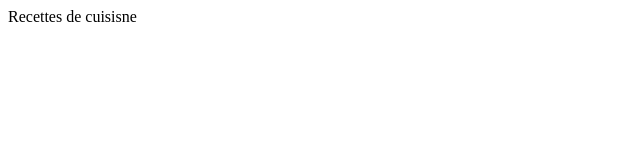
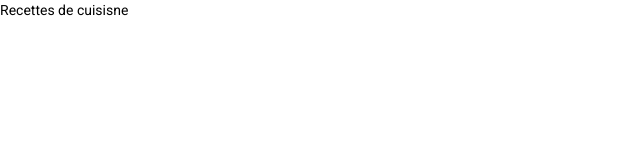
Before and after one commit to Olivier-Guy/recette-cuisisne, an Angular app: page /login in a window 1280 px wide. Before the commit this address led to /. Shown: the top 160 px of the page, without its empty margins (0-640 px from the left). Built offline with nearby package versions, Linux system fonts and the light colour scheme.

Commit message:
minor changes

```diff
--- a/angular.json
+++ b/angular.json
@@ -48,6 +48,7 @@
               "src/assets"
             ],
             "styles": [
+              "./node_modules/@angular/material/prebuilt-themes/pink-bluegrey.css",
               "src/styles.css"
             ],
             "scripts": []
@@ -115,6 +116,7 @@
               "src/assets"
             ],
             "styles": [
+              "./node_modules/@angular/material/prebuilt-themes/pink-bluegrey.css",
               "src/styles.css"
             ],
             "scripts": []
--- a/package.json
+++ b/package.json
@@ -11,10 +11,12 @@
   "private": true,
   "dependencies": {
     "@angular/animations": "^14.2.0",
+    "@angular/cdk": "^13.0.0",
     "@angular/common": "^14.2.0",
     "@angular/compiler": "^14.2.0",
     "@angular/core": "^14.2.0",
     "@angular/forms": "^14.2.0",
+    "@angular/material": "^13.0.0",
     "@angular/platform-browser": "^14.2.0",
     "@angular/platform-browser-dynamic": "^14.2.0",
     "@angular/router": "^14.2.0",
--- a/src/app/app-routing.module.ts
+++ b/src/app/app-routing.module.ts
@@ -1,7 +1,11 @@
 import { NgModule } from '@angular/core';
 import { RouterModule, Routes } from '@angular/router';
+import { LoginComponent } from './login-component/login-component.component';
 
-const routes: Routes = [];
+const routes: Routes = [
+  {path: "login", component: LoginComponent},
+  {path: "", component: LoginComponent}
+];
 
 @NgModule({
   imports: [RouterModule.forRoot(routes)],
--- /dev/null
+++ b/src/app/login-component/login-component.component.html
@@ -0,0 +1,7 @@
+<div class="container">
+  <div>
+    <div class="card">
+
+    </div>
+  </div>
+</div>
--- /dev/null
+++ b/src/app/login-component/login-component.component.ts
@@ -0,0 +1,15 @@
+import { Component, OnInit } from '@angular/core';
+
+@Component({
+  selector: 'app-login-component',
+  templateUrl: './login-component.component.html',
+  styleUrls: ['./login-component.component.css']
+})
+export class LoginComponent implements OnInit {
+
+  constructor() { }
+
+  ngOnInit() {
+  }
+
+}
--- a/src/index.html
+++ b/src/index.html
@@ -6,8 +6,11 @@
   <base href="/">
   <meta name="viewport" content="width=device-width, initial-scale=1">
   <link rel="icon" type="image/x-icon" href="favicon.ico">
+  <link rel="preconnect" href="https://fonts.gstatic.com">
+  <link href="https://fonts.googleapis.com/css2?family=Roboto:wght@300;400;500&display=swap" rel="stylesheet">
+  <link href="https://fonts.googleapis.com/icon?family=Material+Icons" rel="stylesheet">
 </head>
-<body>
+<body class="mat-typography">
   <app-root></app-root>
 </body>
 </html>
--- a/src/styles.css
+++ b/src/styles.css
@@ -1 +1,4 @@
 /* You can add global styles to this file, and also import other style files */
+
+html, body { height: 100%; }
+body { margin: 0; font-family: Roboto, "Helvetica Neue", sans-serif; }
```
Also changed, not shown: src/app/app.module.ts (+30 -3 lines), src/app/authentication-service.service.ts (added, +10 -0 lines), src/app/login-component/login-component.component.css (added), 7 other files (tests, documents, lock files or other folders).
